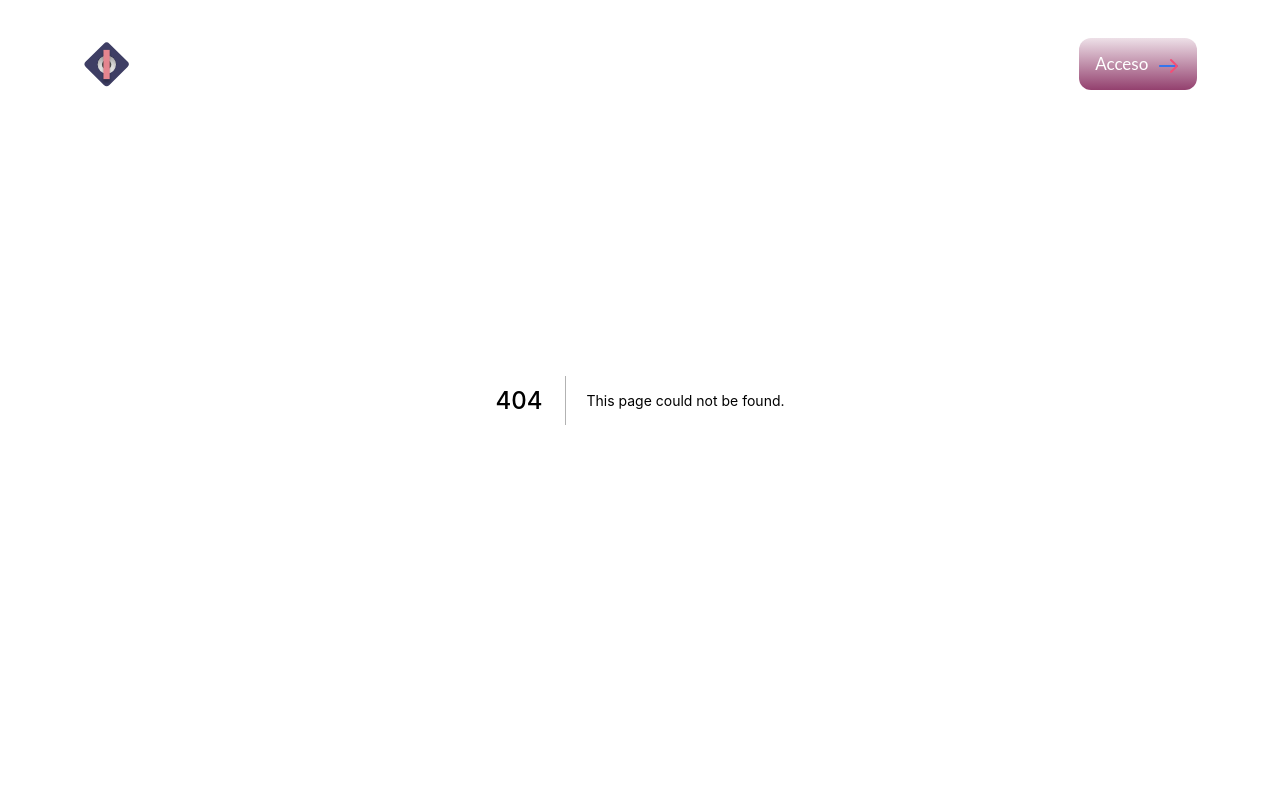
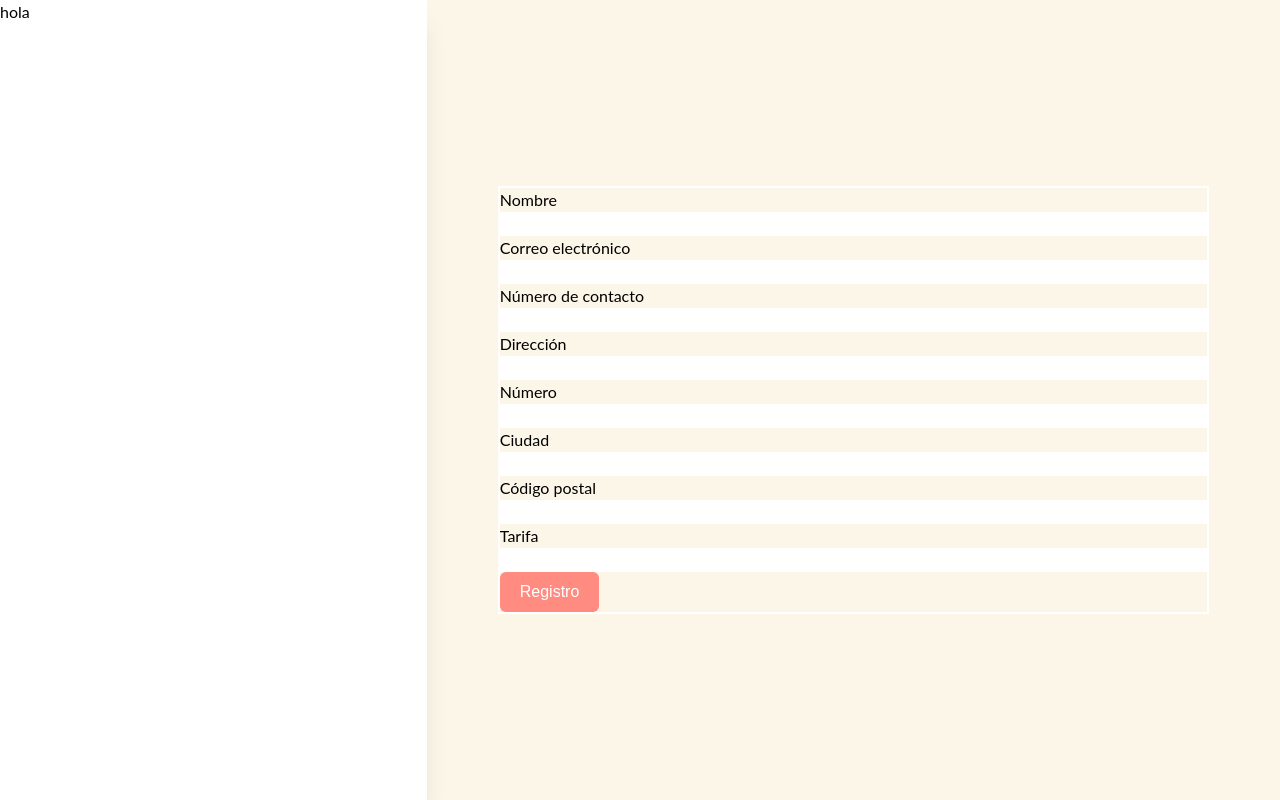
Before and after one commit to sergiocrol/lolo-landing-page, a Next.js app: page /signup/new in a window 1280 px wide. Before the commit this address had no page. Built offline with nearby package versions, Linux system fonts and the light colour scheme; no server answers.

Commit message:
Test page for signup form

```diff
--- a/components/Header/index.js
+++ b/components/Header/index.js
@@ -159,12 +159,14 @@ const Header = () => {
             </a>
           </Link>
         </div>
+        <Link href="/signup/new">
           <div
             className={`${btn} ${btnSm} ${btnLogin} text-17 inline-block z-10 cursor-pointer justify-center`}
           >
             <span className="mr-2">{f({ id: 'headerLogin' })}</span>
             <Arrow className={`${loginArrow} mt-1`} />
           </div>
+        </Link>
       </div>
       {/* Nav mobile version */}
       <motion.nav
@@ -243,6 +245,7 @@ const Header = () => {
             style={{ bottom: '8%' }}
           >
             <div className="justify-center">
+              <Link href="/signup/new">
                 <div
                   className={`${btnLoginMobile} flex z-10 cursor-pointer justify-center max-w-8 my-0 mx-auto`}
                 >
@@ -251,6 +254,7 @@ const Header = () => {
                   </span>
                   <Arrow className={loginArrow} />
                 </div>
+              </Link>
               <span className="w-8 text-gray opacity-70">______________</span>
               <div className="mt-4 w-auto">
                 <Link href="/" locale="es">
--- /dev/null
+++ b/components/SignupSection/index.js
@@ -0,0 +1,14 @@
+import { signupContainer } from '../../styles/signup.module.css';
+
+const SignUpSection = () => {
+  return (
+    <div className={`${signupContainer} absolute flex w-full min-h-34 bg-white rounded-2xl opacity-75`}>
+      <div className="w-1/3 shadow-xl">hola</div>
+      <div className="flex-1">
+
+      </div>
+    </div>
+  );
+};
+
+export default SignUpSection;
--- /dev/null
+++ b/hooks/useScript.js
@@ -0,0 +1,53 @@
+import { useState, useEffect } from 'react';
+
+const useScript = (id, url) => {
+  const [status, setStatus] = useState(url ? "loading" : "idle");
+
+  useEffect(
+    () => {
+      if(!url) {
+        setStatus("idle");
+        return;
+      }
+
+      let script = document.querySelector(`script[src="${url}"]`);
+      if(!script) {
+        script = document.createElement("script");
+        script.type = "text/javascript";
+        script.id = id;
+        script.src = url;
+        script.async = true;
+        script.setAttribute("data-status", "loading");
+        document.body.appendChild(script);
+
+        const setAttributeFromEvent = (event) => {
+          script.setAttribute("data-status", event.type === "load" ? "ready" : "error");
+        };
+
+        script.addEventListener("load", setAttributeFromEvent);
+        script.addEventListener("error", setAttributeFromEvent);
+      } else {
+        setStatus(script.getAttribute("data-status"));
+      }
+
+      const setStateFromEvent = (event) => {
+        setStatus(event.type === "load" ? "ready" : "error");
+      };
+
+      script.addEventListener("load", setStateFromEvent);
+      script.addEventListener("error", setStateFromEvent);
+
+      return () => {
+        if (script) {
+          script.removeEventListener("load", setStateFromEvent);
+          script.removeEventListener("error", setStateFromEvent);
+        }
+      };
+    },
+    [url]
+  );
+
+  return status;
+};
+
+export default useScript;
--- a/package.json
+++ b/package.json
@@ -3,7 +3,7 @@
   "version": "0.1.0",
   "private": true,
   "scripts": {
-    "dev": "next dev",
+    "dev": "next dev -p 3001",
     "build": "next build",
     "start": "next start",
     "deploy": "next build && next export && git add out/ && git commit -m \"Deploy gh-pages\" && git subtree push --prefix out origin gh-pages",
--- a/pages/_app.js
+++ b/pages/_app.js
@@ -16,8 +16,7 @@ const messages = {
 };
 
 function MyApp({ Component, pageProps }) {
-  const { locale } = useRouter();
-
+  const { locale, pathname } = useRouter();
   return (
     <IntlProvider
       locale={locale}
@@ -32,7 +31,7 @@ function MyApp({ Component, pageProps }) {
           />
           <title>Lolo</title>
         </Head>
-        <Header />
+        { pathname.includes('signup') ? null : <Header /> }
         <Component {...pageProps} />
       </div>
     </IntlProvider>
--- /dev/null
+++ b/pages/signup/new/index.js
@@ -0,0 +1,170 @@
+import { useState, useEffect } from 'react';
+import Image from 'next/image';
+
+import { workerSignUp } from '../../../services';
+import useScript from '../../../hooks/useScript';
+
+import { signupBg, signupContainer } from '../../../styles/signup.module.css';
+
+const initialWorkerData = {
+  name: '',
+  email: '',
+  contactNumber: '',
+  addressStreet: '',
+  addressNumber: '',
+  city: '',
+  postCode: '',
+  rate: '',
+};
+
+const recaptchaUrl = `https://www.google.com/recaptcha/api.js?render=${process.env.NEXT_PUBLIC_RECAPTCHA_KEY}`;
+
+const SignUp = () => {
+  const recaptchaStatus = useScript('recaptcha-key', recaptchaUrl);
+  const [workerData, setWorkerData] = useState(initialWorkerData);
+  const [error, setError] = useState('');
+  const [ok, setOk] = useState('');
+  const [message, setMessage] = useState('');
+
+  console.log(recaptchaStatus);
+
+  const validateCaptcha = () => {
+    return new Promise((res, rej) => {
+      grecaptcha.ready(() => {
+        grecaptcha.execute(process.env.NEXT_PUBLIC_RECAPTCHA_KEY, { action: 'submit' }).then(token => {
+          return res(token);
+          // setWorkerData({ ...workerData, ['g-recaptcha-response']: token });
+        })
+      })
+    })
+
+  }
+
+  const onSignUpClick = async () => {
+    try {
+      // window.grecaptcha.ready(() => {
+      //   window.grecaptcha.execute(process.env.NEXT_PUBLIC_RECAPTCHA_KEY, { action: 'submit' }).then(token => {
+      //     setWorkerData({ ...workerData, ['g-recaptcha-response']: token });
+      //   });
+      // });
+      const token = await validateCaptcha();
+      const response = await workerSignUp({ ...workerData, ['g-recaptcha-response']: token });
+      setMessage(response);
+    } catch (error) {
+      setMessage(error);
+    }
+  }
+
+  const handleChange = (event) => {
+    const name = event.target.name;
+    setWorkerData({ ...workerData, [name]: event.target.value });
+  };
+
+  return (
+    <div className={`bg-white`}>
+      <div className="flex w-screen h-screen">
+        <div className={`w-1/3 bg-white relative`}>
+          {/* <div className={`${signupBg} absolute`}>
+            <Image
+              src="/static/images/step3.png"
+              width={400}
+              height={400}
+              quality={100}
+            />
+          </div> */}
+          <div className={`${signupContainer} w-full h-screen bg-white shadow-xl`}>hola</div>
+        </div>
+        <div className={`flex-1 bg-yellow flex justify-center items-center`}>
+          <div className="border-white border-2 w-10/12 ">
+            <div className="flex flex-col">
+              <label htmlFor="name">Nombre</label>
+              <input
+                type="text"
+                name="name"
+                id="name"
+                onChange={handleChange}
+              />
+            </div>
+            <div className="flex flex-col">
+              <label htmlFor="email">Correo electrónico</label>
+              <input
+                type="email"
+                name="email"
+                id="email"
+                onChange={handleChange}
+              />
+            </div>
+            <div className="flex flex-col">
+              <label htmlFor="contactNumber">Número de contacto</label>
+              <input
+                type="number"
+                name="contactNumber"
+                id="contactNumber"
+                onChange={handleChange}
+              />
+            </div>
+            <div className="flex flex-col">
+              <label htmlFor="addressStreet">Dirección</label>
+              <input
+                type="text"
+                name="addressStreet"
+                id="addressStreet"
+                onChange={handleChange}
+              />
+            </div>
+            <div className="flex flex-col">
+              <label htmlFor="addressNumber">Número</label>
+              <input
+                type="text"
+                name="addressNumber"
+                id="addressNumber"
+                onChange={handleChange}
+              />
+            </div>
+            <div className="flex flex-col">
+              <label htmlFor="city">Ciudad</label>
+              <input
+                type="text"
+                name="city"
+                id="city"
+                onChange={handleChange}
+              />
+            </div>
+            <div className="flex flex-col">
+              <label htmlFor="postCode">Código postal</label>
+              <input
+                type="number"
+                name="postCode"
+                id="postCode"
+                onChange={handleChange}
+              />
+            </div>
+            <div className="flex flex-col">
+              <label htmlFor="rate">Tarifa</label>
+              <input
+                type="number"
+                name="rate"
+                id="rate"
+                onChange={handleChange}
+              />
+            </div>
+            <div className={message.error || message.message ? 'absolute text-red-700' : 'hidden' }>{JSON.stringify(message)}</div>
+            <button onClick={onSignUpClick} className="bg-orange px-5 py-2 rounded-md text-white font-montserrat">
+              Registro
+            </button>
+            { recaptchaStatus === "ready"
+              ? <p className="text-gray text-xs mt-6">
+                This site is protected by reCAPTCHA and the Google <br/>
+                <a className="text-orange" href="https://policies.google.com/privacy">Privacy Policy</a> and
+                <a className="text-orange" href="https://policies.google.com/terms"> Terms of Service</a> apply.
+                </p>
+              : null
+            }
+          </div>
+        </div>
+      </div>
+    </div>
+  );
+};
+
+export default SignUp;
--- /dev/null
+++ b/services/index.js
@@ -0,0 +1,26 @@
+const API_URL = process.env.WORKER_SIGNUP;
+const method = 'POST'
+const headers = { 'Content-Type': 'application/json' };
+
+export const workerSignUp = async (workerData) => {
+  const requestOptions = {
+    method,
+    headers,
+    body: JSON.stringify(workerData),
+  };
+
+  let data = {json: '', error: ''};
+  return fetch(`${process.env.NEXT_PUBLIC_WORKER_SIGNUP}/signup`, requestOptions)
+    .then(response => {
+      console.log(response);
+      return response.json();
+    })
+    .then(json => {
+      // data.json = json;
+      return json;
+    })
+    .catch(error => {
+      // data.error = error;
+      return error;
+    });
+};
--- a/styles/globals.css
+++ b/styles/globals.css
@@ -14,3 +14,6 @@ a {
 * {
   box-sizing: border-box;
 }
+
+
+.grecaptcha-badge { visibility: hidden; }
--- /dev/null
+++ b/styles/signup.module.css
@@ -0,0 +1,34 @@
+/* .signupBg{
+  background:
+  linear-gradient(135deg, hsla(236.95, 57.28%, 20.2%, 1) 0%, hsla(236.95, 57.28%, 20.2%, 0) 70%),
+  linear-gradient(25deg, hsla(272.14, 66.04%, 37.33%, 1) 10%, hsla(272.14, 66.04%, 37.33%, 0) 80%),
+  linear-gradient(315deg, hsla(335.25, 84.48%, 57.73%, 1) 15%, hsla(335.25, 84.48%, 57.73%, 0) 80%),
+  linear-gradient(245deg, hsla(237.74, 80.72%, 17.35%, 1) 100%, hsla(237.74, 80.72%, 17.35%, 0) 70%);
+  background-blend-mode: screen;
+} */
+
+/* .signupBg {
+  background:
+  linear-gradient(135deg, hsla(306.71, 99.97%, 44.06%, 1) 0%, hsla(306.71, 99.97%, 44.06%, 0) 70%),
+  linear-gradient(25deg, hsla(197.24, 96.18%, 46.55%, 1) 10%, hsla(197.24, 96.18%, 46.55%, 0) 80%),
+  linear-gradient(315deg, hsla(246.86, 95.38%, 40.04%, 1) 15%, hsla(246.86, 95.38%, 40.04%, 0) 80%),
+  linear-gradient(245deg, hsla(215.98, 94.77%, 46.68%, 1) 100%, hsla(215.98, 94.77%, 46.68%, 0) 70%);
+
+  linear-gradient(135deg, rgb(25, 7, 68) 0%, rgba(54, 22, 128, 0) 70%),
+  linear-gradient(25deg, hsla(347.64, 98.92%, 41.55%, 1) 10%, hsla(347.64, 98.92%, 41.55%, 0) 80%),
+  linear-gradient(315deg, rgb(34, 28, 92) 15%, rgba(23, 28, 78, 0) 80%),
+  linear-gradient(245deg, hsla(261.59, 98.89%, 41.92%, 1) 100%, hsla(261.59, 98.89%, 41.92%, 0) 70%);
+} */
+
+.signupBg {
+  backdrop-filter: blur(0px);
+}
+
+.signupContainer {
+  backdrop-filter: blur(10px);
+}
+
+
+/* Google reCaptcha */
+
+.grecaptcha-badge { visibility: hidden; }
--- a/styles/tailwind.css
+++ b/styles/tailwind.css
@@ -15,3 +15,6 @@
   --gray: #84837E;
   --yellow: #FCF6E8;
 }
+
+
+.grecaptcha-badge { visibility: hidden; }
```
Also changed, not shown: styles/components.module.css (line endings or trailing spaces), styles/index.module.css (line endings or trailing spaces), 2 other files (tests, documents, lock files or other folders). Lines whose indentation alone changed are shown as unchanged.
